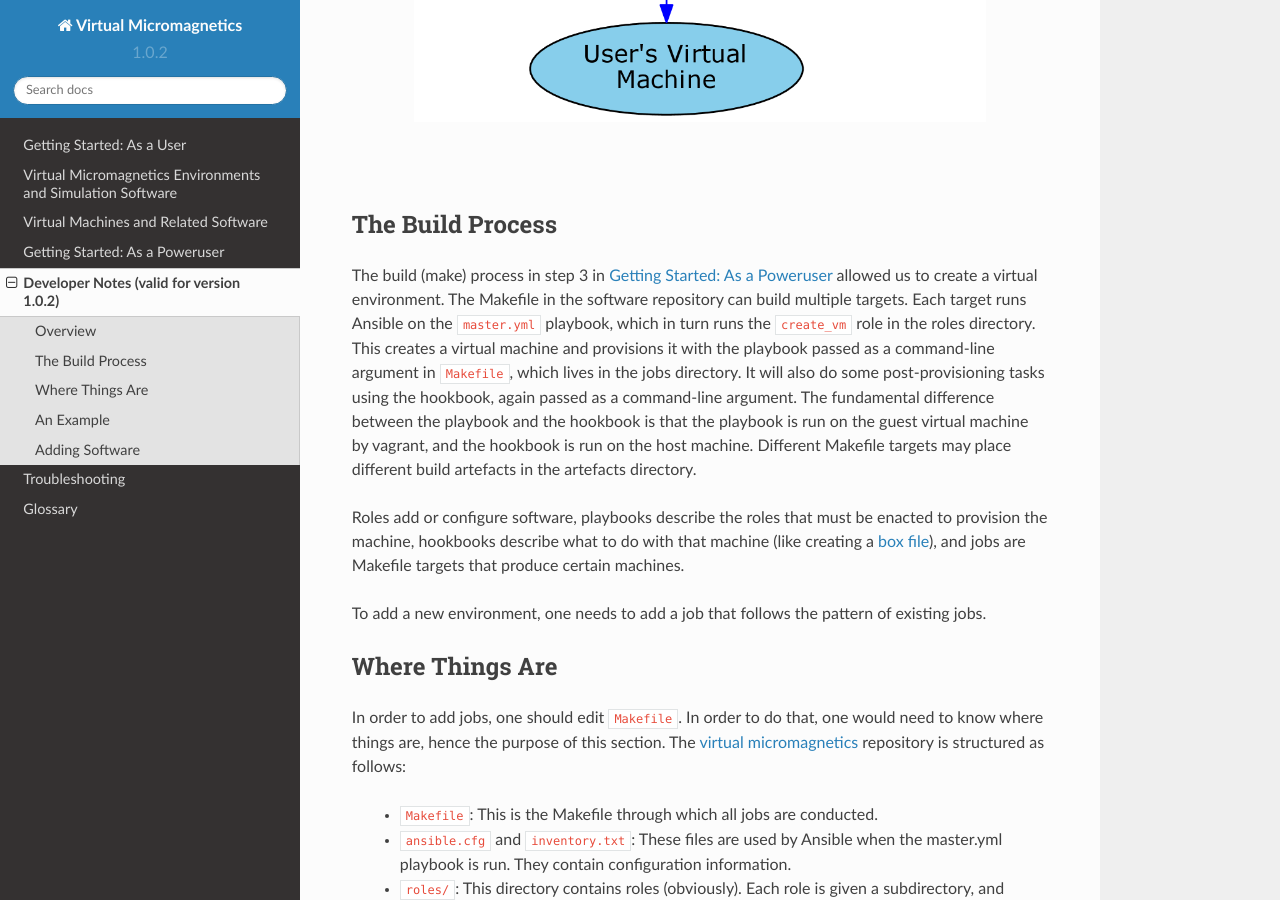
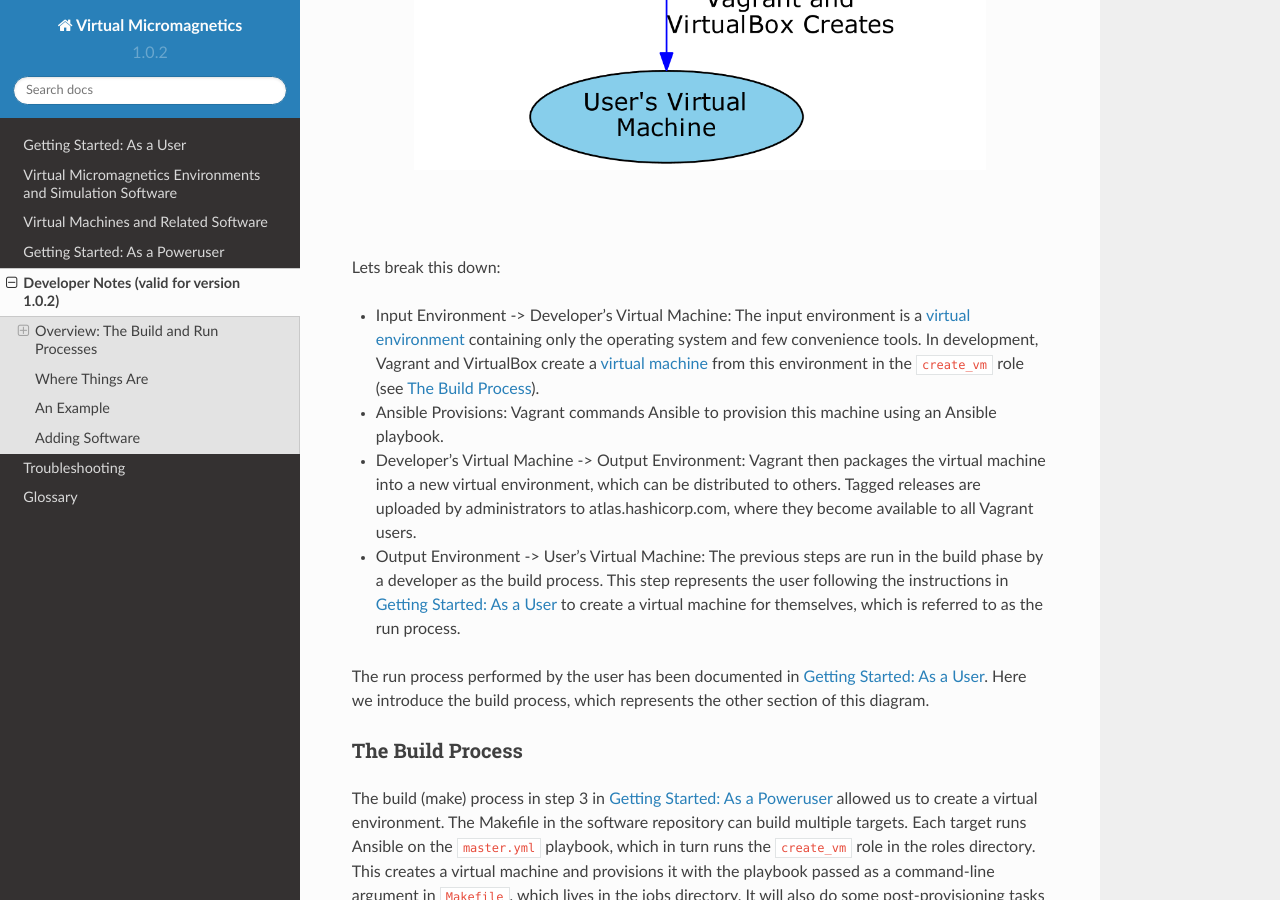
Before and after one commit to computationalmodelling/virtualmicromagnetics, a Sphinx documentation site: the page built from docs/developer-notes.rst, in a window 1280 px wide and 900 px high, scrolled down 1029 px. Built offline with Sphinx 7.4.7 and the Read the Docs theme 2.0.0, drawn with Linux system fonts in a browser that asks for light colours; some of the changed text lies outside the part shown.

Commit message:
DOC-026: More text in the overview, and demote 'the build process' by one level.

```diff
--- a/docs/developer-notes.rst
+++ b/docs/developer-notes.rst
@@ -9,15 +9,42 @@ completely specify your own environment. Knowledge of Ansible is needed, which
 can be gleaned from their excellent documentation at
 http://docs.ansible.com/ansible/.
 
-.. _dev-build-process:
+Overview: The Build and Run Processes
+-------------------------------------
 
-Overview
---------
+This graph shows the operations involved in the build and run processes.
 
 .. image:: images/graph.png
 
+Lets break this down:
+
+- Input Environment -> Developer's Virtual Machine: The input environment is a
+  :term:`virtual environment` containing only the operating system and few
+  convenience tools. In development, Vagrant and VirtualBox create a
+  :term:`virtual machine` from this environment in the ``create_vm`` role (see
+  :ref:`dev-build-process`).
+
+- Ansible Provisions: Vagrant commands Ansible to provision this machine using
+  an Ansible playbook.
+
+- Developer's Virtual Machine -> Output Environment: Vagrant then packages the
+  virtual machine into a new virtual environment, which can be distributed to
+  others. Tagged releases are uploaded by administrators to
+  atlas.hashicorp.com, where they become available to all Vagrant users.
+
+- Output Environment -> User's Virtual Machine: The previous steps are run in
+  the build phase by a developer as the build process. This step represents the
+  user following the instructions in :ref:`getting-started-user` to create a
+  virtual machine for themselves, which is referred to as the run process.
+
+The run process performed by the user has been documented in
+:ref:`getting-started-user`. Here we introduce the build process, which
+represents the other section of this diagram.
+
+.. _dev-build-process:
+
 The Build Process
------------------
+~~~~~~~~~~~~~~~~~
 
 The build (make) process in step 3 in :ref:`getting-started-poweruser` allowed
 us to create a virtual environment. The Makefile in the software repository can
```
